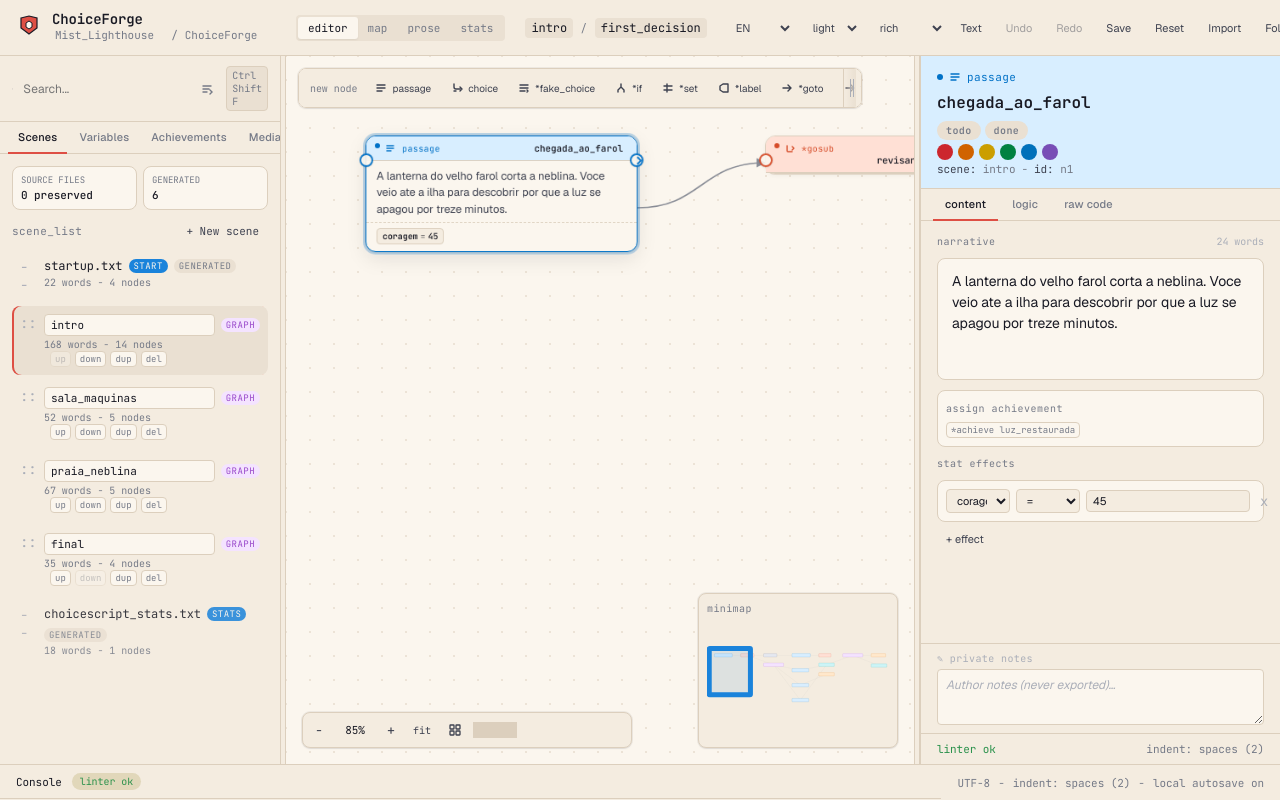
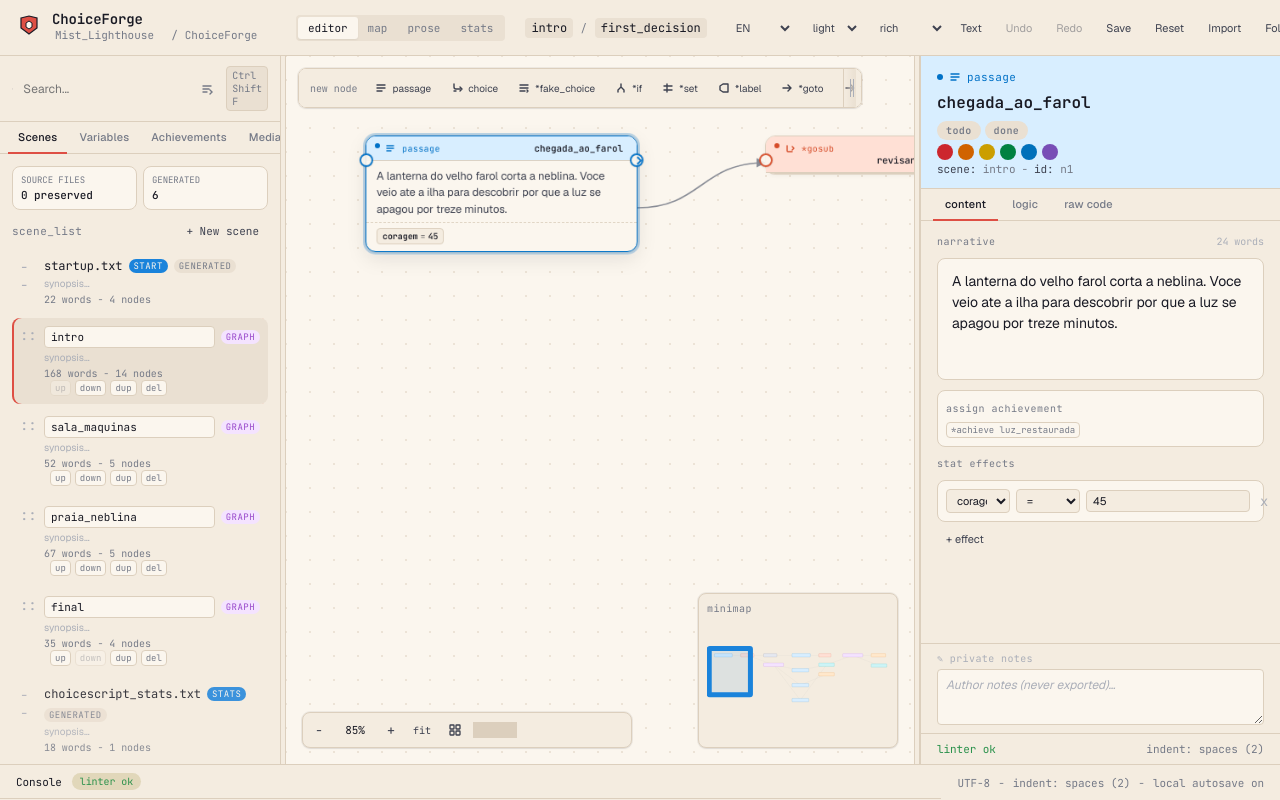
Before and after one commit to viniman27/ChoiceForge, a React (Vite) app: page / in a window 1280 px wide. Shown: the top 800 px of the page. Built offline with nearby package versions, Linux system fonts and the light colour scheme.

Commit message:
Add scene-level synopsis / notes field
Each scene now has an optional notes field. A lightweight single-line
input appears in the scene list for quick synopsis editing; the Scene
Map card shows up to two lines of notes above the stats row.

```diff
--- a/directions.css
+++ b/directions.css
@@ -391,6 +391,11 @@
 .map-card-meta {
   display: flex; align-items: center; gap: 4px; flex-wrap: wrap;
 }
+.map-card-notes {
+  font-size: 11px; color: var(--ink-mute); font-family: var(--ff-body);
+  line-height: 1.4; margin-bottom: 2px;
+  display: -webkit-box; -webkit-line-clamp: 2; -webkit-box-orient: vertical; overflow: hidden;
+}
 .map-card-stats {
   display: flex; align-items: center; gap: 5px;
   font-family: var(--ff-mono); font-size: 10px; color: var(--ink-mute);
--- a/src/components/LeftPanel.tsx
+++ b/src/components/LeftPanel.tsx
@@ -453,6 +453,13 @@ function ScenesList({
                   <div className="scene-progress-fill" style={{ width: `${Math.round((dc.done / dc.total) * 100)}%` }} />
                 </div>
               ) : null; })()}
+              <input
+                className="scene-notes"
+                value={scene.notes ?? ""}
+                placeholder="synopsis…"
+                onClick={(e) => e.stopPropagation()}
+                onChange={(e) => onUpdateScene(scene.id, { notes: e.target.value || undefined })}
+              />
               <div className="scene-stats">
                 {scene.words.toLocaleString()} {labels.words} - {scene.nodes} {labels.nodes}
                 <span className="scene-actions">
--- a/src/components/SceneMapView.tsx
+++ b/src/components/SceneMapView.tsx
@@ -195,6 +195,7 @@ export function SceneMapView({ data, labels, activeSceneId, onSelectScene }: Sce
                 {hasError && <span className="scene-tag scene-err">{counts!.errors}e</span>}
                 {hasWarning && <span className="scene-tag scene-warn">{counts!.warnings}w</span>}
               </div>
+              {scene.notes && <div className="map-card-notes">{scene.notes}</div>}
               <div className="map-card-stats">
                 <span>{scene.words.toLocaleString()} {labels.words}</span>
                 <span className="map-dot">·</span>
--- a/src/domain/types.ts
+++ b/src/domain/types.ts
@@ -37,6 +37,7 @@ export interface SceneSummary {
   current?: boolean;
   warning?: boolean;
   special?: boolean;
+  notes?: string;
 }
 
 export interface VariableSummary {
--- a/styles.css
+++ b/styles.css
@@ -520,6 +520,13 @@ input, select, textarea { font-family: inherit; color: inherit; }
 .scene-tag.source-source { background: color-mix(in oklch, var(--warn) 22%, var(--paper-2)); color: oklch(48% 0.14 75); }
 .scene-tag.source-graph { background: var(--c-choice-tint); color: var(--c-choice); }
 .scene-tag.source-generated { background: var(--paper-3); color: var(--ink-mute); }
+.scene-notes {
+  width: 100%; border: none; background: transparent; outline: none;
+  font-size: 10px; color: var(--ink-2); font-family: var(--ff-body);
+  padding: 1px 0; margin-top: 2px;
+}
+.scene-notes::placeholder { color: var(--ink-faint); }
+.scene-notes:focus { color: var(--ink); }
 .scene-stats { font-size: 10px; color: var(--ink-mute); font-family: var(--ff-mono); margin-top: 2px; }
 .scene-progress-track {
   height: 3px; background: var(--paper-edge); border-radius: 999px;
```
Also changed, not shown: 1 other file (tests, documents, lock files or other folders).
